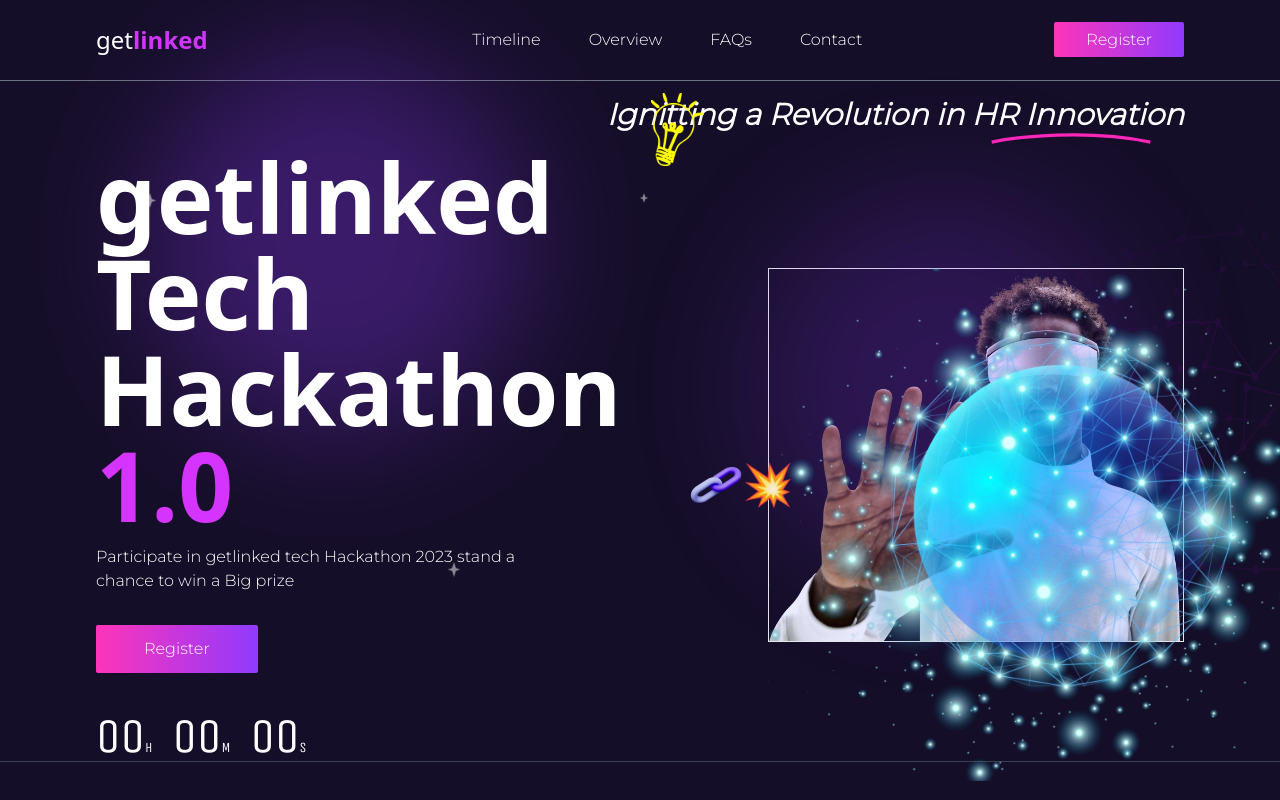
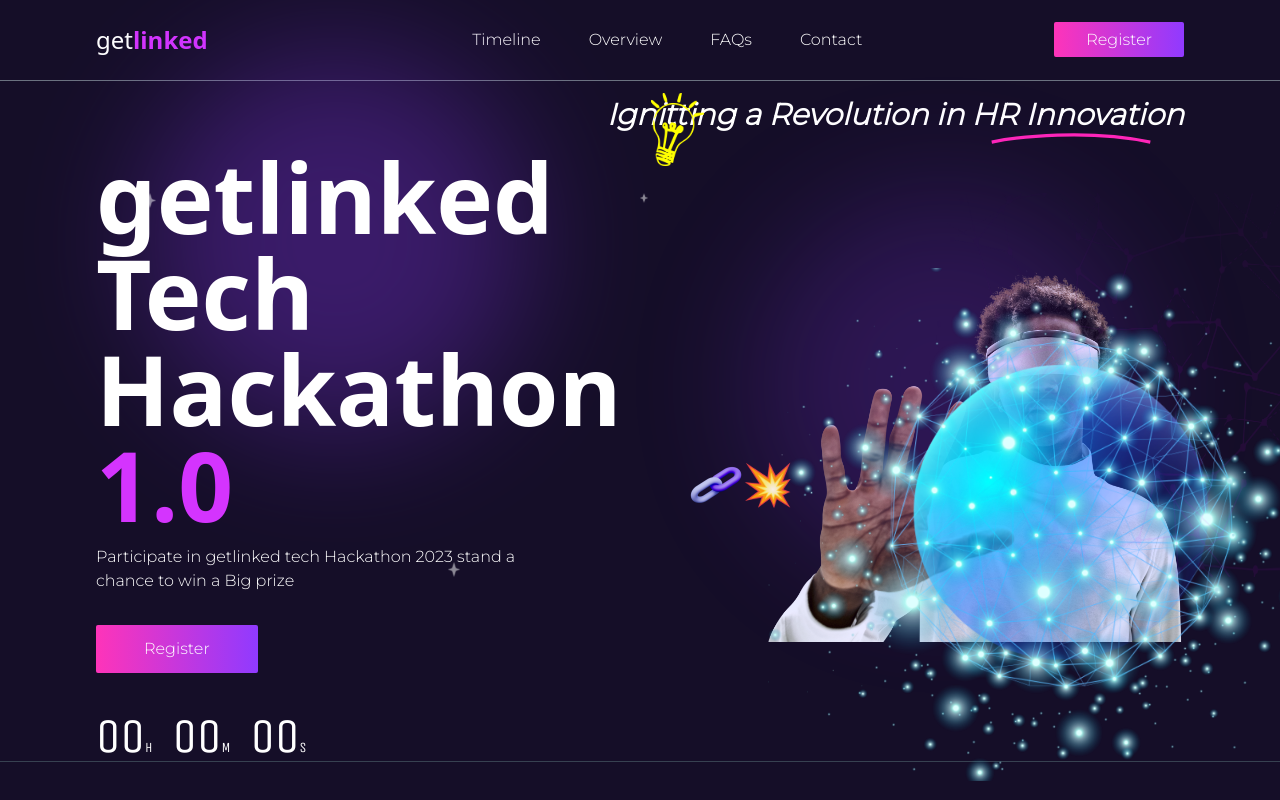
Before and after one commit to OverflowDev/getlinked-challenge, a React (Vite) app: page / in a window 1280 px wide. Shown: the top 800 px of the page. Built offline with nearby package versions, Linux system fonts and the light colour scheme; a web font is replaced by a local one.

Commit message:
getlinked

```diff
--- a/src/components/Home.jsx
+++ b/src/components/Home.jsx
@@ -133,7 +133,7 @@ function Home() {
                     {/* Flare  */}
                     <div className="absolute top-24 right-36 md:w-96 w-64 md:h-96 h-64 bg-primary rounded-full blur-3xl opacity-20 "></div>
                     <img src={Planet} alt="planet" className='absolute md:w-5/12 w-80' />
-                    <img src={Man} alt="man" className='md:w-full border' />
+                    <img src={Man} alt="man" className='md:w-full' />
                     <img src={Metrix} alt="man" className='absolute top-24 md:-right-0 w-96 h-96' />
                 </div>
             </div>
```
